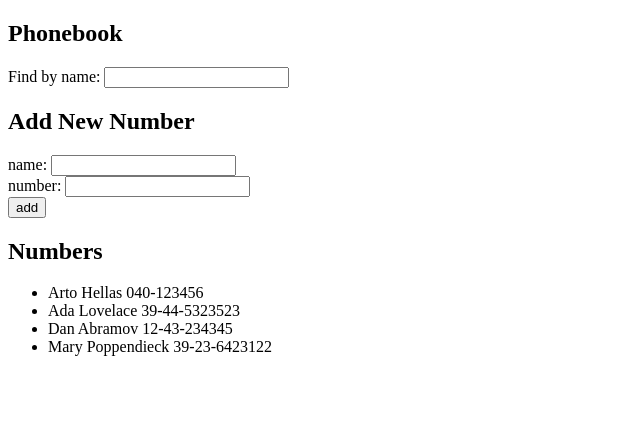
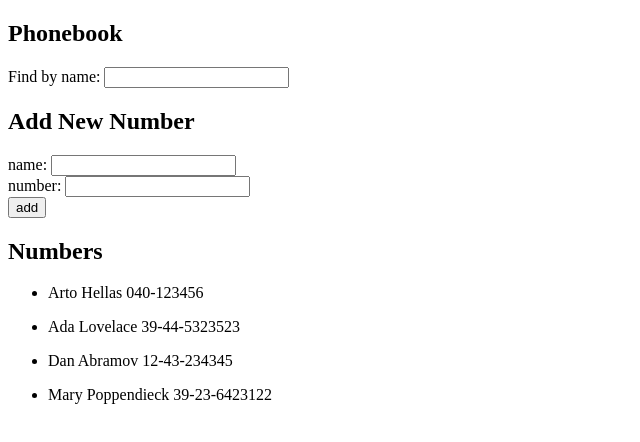
Before and after one commit to emcerwonka/fso-coursework, a React (Create React App) app in the folder part2/phonebook/: page / in a window 1280 px wide. Shown: the top 442 px of the page, without its empty margins (0-640 px from the left). Built offline with nearby package versions, Linux system fonts and the light colour scheme.

Commit message:
Completed exercise 2.10

```diff
--- a/part2/phonebook/src/App.js
+++ b/part2/phonebook/src/App.js
@@ -1,4 +1,7 @@
 import React, { useState } from 'react'
+import Filter from './components/Filter'
+import Persons from './components/Persons'
+import AddNewPerson from './components/AddNewPerson'
 
 const App = () => {
   const [persons, setPersons] = useState([
@@ -49,29 +52,19 @@ const App = () => {
   return (
     <div>
       <h2>Phonebook</h2>
-      <form>
-        <div>
-          Find by name: <input value={searchTerm} onChange={handleTermChange} />
-        </div>
-      </form>
+      <Filter searchTerm={searchTerm} handler={handleTermChange} />
       <h2>Add New Number</h2>
-      <form onSubmit={addPerson}>
-        <div>
-          name: <input value={newName} onChange={handleNameChange} />
-        </div>
-        <div>
-          number: <input value={newNumber} onChange={handleNumberChange} />
-        </div>
-        <div>
-          <button type="submit">add</button>
-        </div>
-      </form>
+      <AddNewPerson
+        submitHandler={addPerson}
+        nameValue={newName}
+        nameChange={handleNameChange}
+        numberValue={newNumber}
+        numberChange={handleNumberChange}
+      />
       <h2>Numbers</h2>
-      <ul>
-        {personsToShow.map(person =>
-          <li key={person.name}>{person.name} {person.number}</li>
-        )}
-      </ul>
+      <Persons
+        personsList={personsToShow}
+      />
     </div>
   )
 }
--- /dev/null
+++ b/part2/phonebook/src/components/AddNewPerson.js
@@ -0,0 +1,19 @@
+import React from 'react'
+
+const AddNewPerson = (props) => {
+  return (
+    <form onSubmit={props.submitHandler}>
+      <div>
+        name: <input value={props.nameValue} onChange={props.nameChange} />
+      </div>
+      <div>
+        number: <input value={props.numberValue} onChange={props.numberChange} />
+      </div>
+      <div>
+        <button type="submit">add</button>
+      </div>
+    </form>
+  )
+}
+
+export default AddNewPerson
--- /dev/null
+++ b/part2/phonebook/src/components/Filter.js
@@ -0,0 +1,13 @@
+import React from 'react'
+
+const Filter = ({ searchTerm, handler }) => {
+  return (
+    <form>
+      <div>
+        Find by name: <input value={searchTerm} onChange={handler} />
+      </div>
+    </form>
+  )
+}
+
+export default Filter
--- /dev/null
+++ b/part2/phonebook/src/components/Person.js
@@ -0,0 +1,9 @@
+import React from 'react'
+
+const Person = ({ name, number }) => {
+  return (
+    <p>{name} {number}</p>
+  )
+}
+
+export default Person
--- /dev/null
+++ b/part2/phonebook/src/components/Persons.js
@@ -0,0 +1,16 @@
+import React from 'react'
+import Person from './Person'
+
+const Persons = ({ personsList }) => {
+  return (
+    <ul>
+      {personsList.map(person =>
+        <li key={person.name}>
+          <Person name={person.name} number={person.number} />
+        </li>
+      )}
+    </ul>
+  )
+}
+
+export default Persons
```
